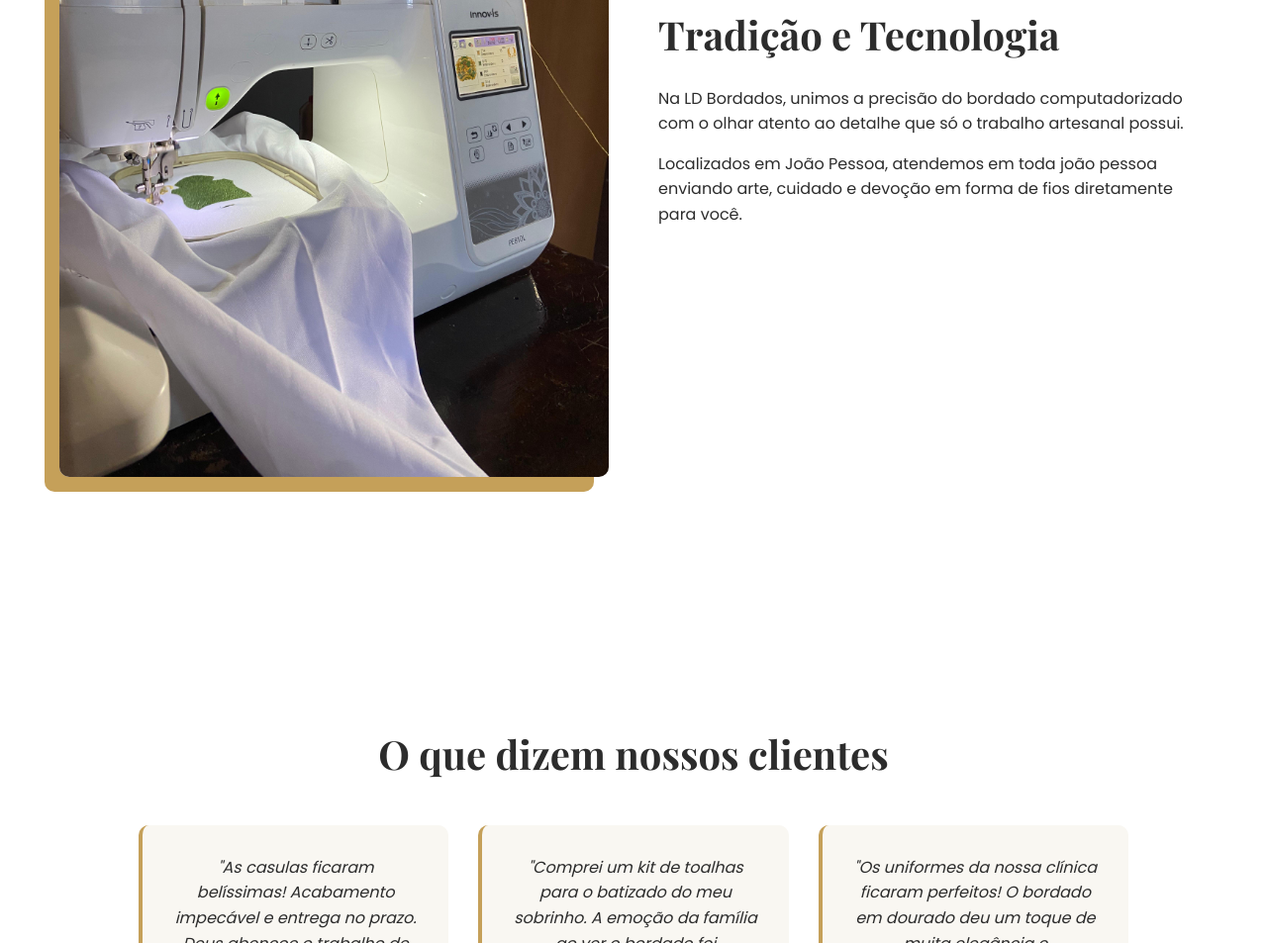
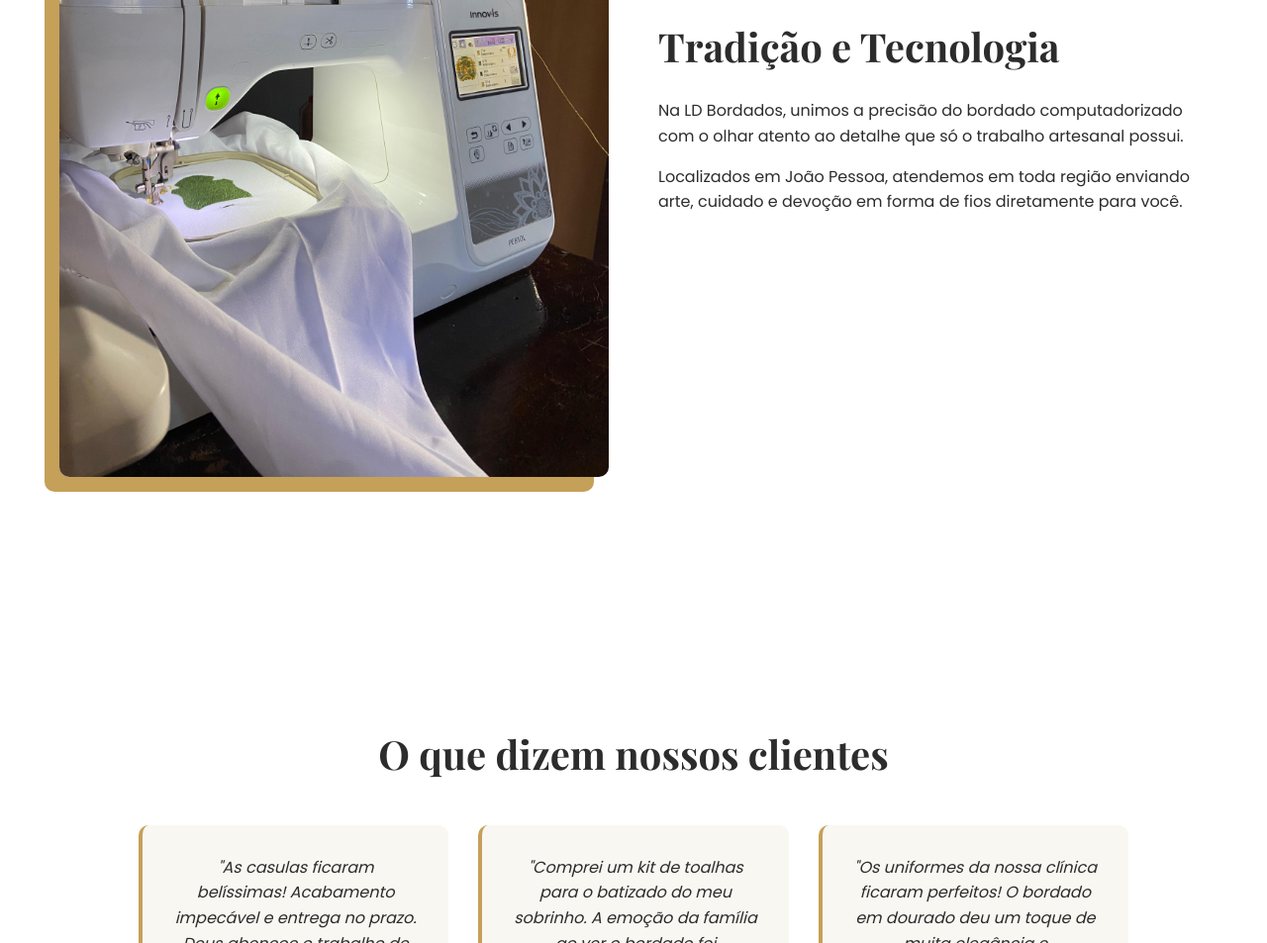
Before and after one commit to ldbordados-personalizados/ldbordados, a plain HTML site: page index.html in a window 1280 px wide. Shown: the part 1960-2913 px from the top of the page at 99% size. Drawn offline with nearby package versions, Linux system fonts and the light colour scheme.

Commit message:
Update index.html

```diff
--- a/index.html
+++ b/index.html
@@ -655,7 +655,7 @@
             <div style="flex: 1; min-width: 300px;">
                 <h2 style="font-family: 'Playfair Display', serif; font-size: 2.5rem; margin-bottom: 20px; color: var(--secondary);">Tradição e Tecnologia</h2>
                 <p style="margin-bottom: 15px;">Na LD Bordados, unimos a precisão do bordado computadorizado com o olhar atento ao detalhe que só o trabalho artesanal possui.</p>
-                <p>Localizados em João Pessoa, atendemos em toda joão pessoa enviando arte, cuidado e devoção em forma de fios diretamente para você.</p>
+                <p>Localizados em João Pessoa, atendemos em toda região enviando arte, cuidado e devoção em forma de fios diretamente para você.</p>
             </div>
         </div>
     </section>
```
